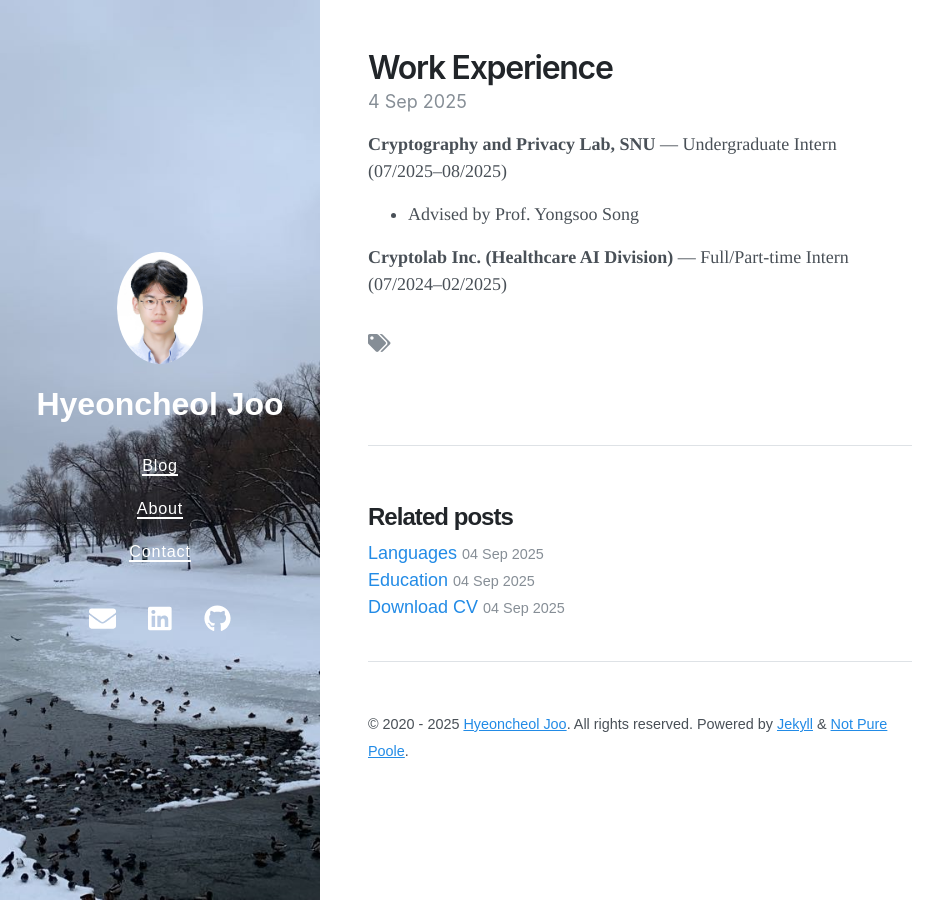
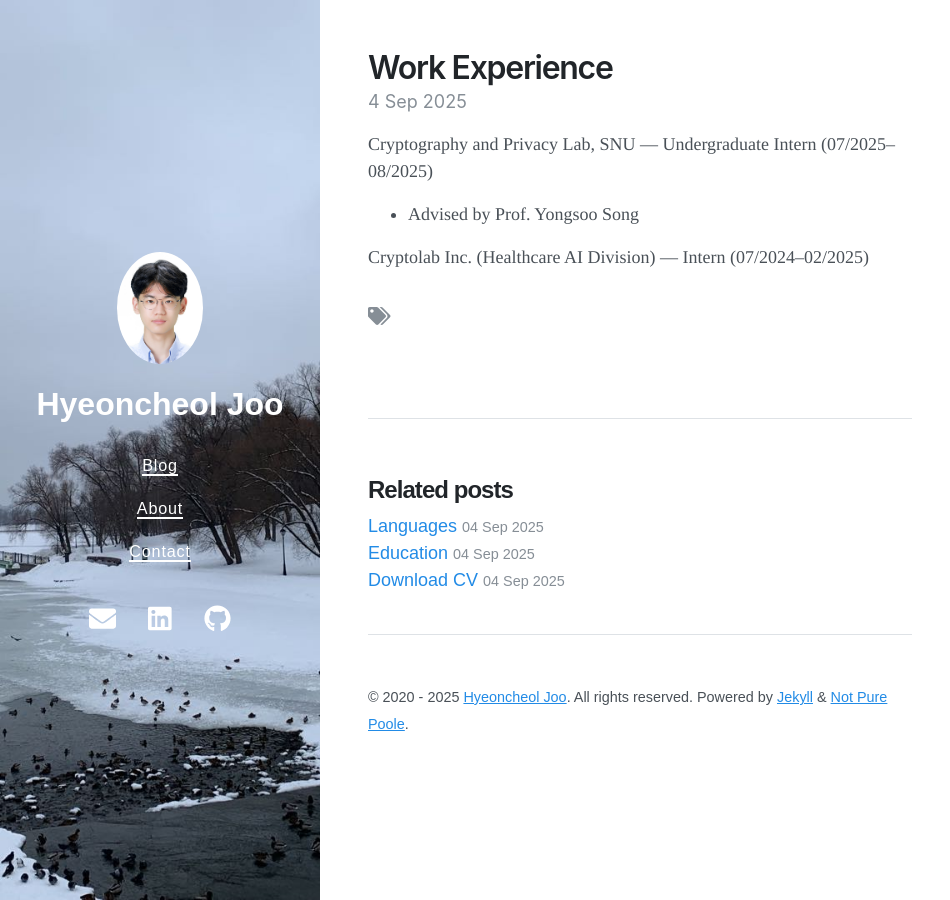
Before and after one commit to hyeoncheol-joo/hyeoncheol-joo.github.io, a Jekyll site: the page built from _posts/2025-09-04-work-experience.md, in a window 1280 px wide. Shown: the whole page, without its empty margins (0-950 px from the left). Built offline with Jekyll 4.4.1, drawn with Linux system fonts in a browser that asks for light colours; nearby versions of some CDN libraries.

Commit message:
cv update

```diff
--- a/_posts/2025-09-04-work-experience.md
+++ b/_posts/2025-09-04-work-experience.md
@@ -5,7 +5,7 @@ categories: [resume, work-experience]
 permalink: /about/work-experience/
 ---
 
-**Cryptography and Privacy Lab, SNU** — Undergraduate Intern (07/2025–08/2025)
+Cryptography and Privacy Lab, SNU — Undergraduate Intern (07/2025–08/2025)
 - Advised by Prof. Yongsoo Song
 
-**Cryptolab Inc. (Healthcare AI Division)** — Full/Part-time Intern (07/2024–02/2025)
+Cryptolab Inc. (Healthcare AI Division) — Intern (07/2024–02/2025)
```
Also changed, not shown: _posts/2025-09-04-education.md (+1 -1 lines), _posts/2025-09-04-languages.md (+2 -2 lines).
